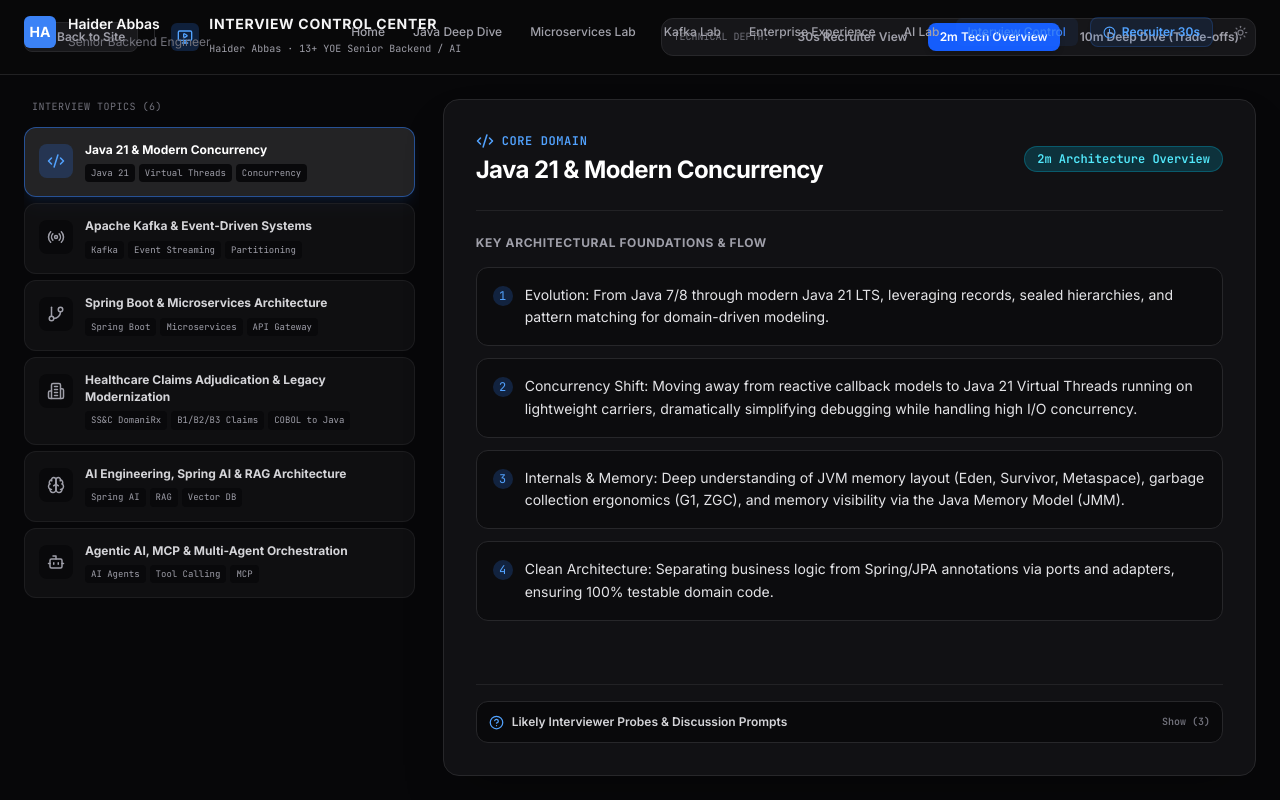
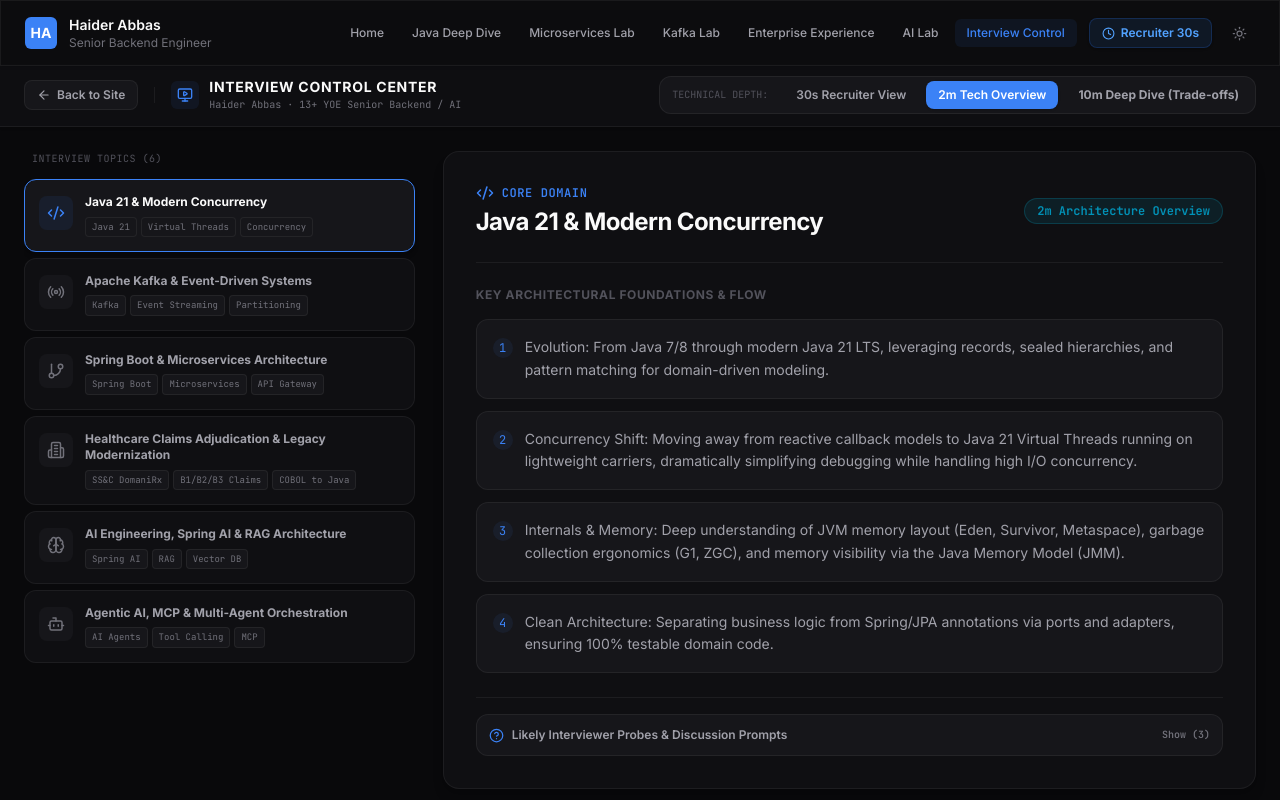
Before and after one commit to habbas-labs/portfolio, a React (Vite) app: page /#/interview in a window 1280 px wide. Shown: the top 800 px of the page. Built offline with nearby package versions, Linux system fonts and the light colour scheme.

Commit message:
Fix Interview Mode header overlap and full light/dark theme support

```diff
--- a/src/components/layout/Nav.tsx
+++ b/src/components/layout/Nav.tsx
@@ -44,12 +44,14 @@ export function Nav() {
     }
   };
 
+  const isSolid = scrolled || location.pathname !== '/';
+
   return (
     <>
       <nav
         className={`fixed top-0 left-0 right-0 z-50 transition-all duration-300 ${
-          scrolled
-            ? 'glass-panel shadow-lg'
+          isSolid
+            ? 'glass-panel shadow-sm border-b border-[var(--color-border)]'
             : 'bg-transparent'
         }`}
       >
--- a/src/pages/InterviewMode.tsx
+++ b/src/pages/InterviewMode.tsx
@@ -4,20 +4,15 @@ import { Link } from 'react-router-dom';
 import {
   ArrowLeft,
   MonitorPlay,
-  Clock,
   Layers,
   AlertOctagon,
-  ShieldCheck,
   Code2,
   HelpCircle,
-  CheckCircle2,
-  Cpu,
   Radio,
   GitBranch,
   Building2,
   Brain,
-  Bot,
-  ExternalLink
+  Bot
 } from 'lucide-react';
 import { interviewTopicDetails, profile } from '../data/content';
 import { useReducedMotion } from '../hooks/useAnimations';
@@ -45,30 +40,30 @@ export function InterviewMode() {
   };
 
   return (
-    <div className="min-h-screen bg-[#070709] text-zinc-100 flex flex-col selection:bg-blue-500/30 selection:text-blue-200">
-      {/* Presentation Control Header */}
-      <header className="sticky top-0 z-40 bg-zinc-950/90 backdrop-blur-md border-b border-zinc-800/80 px-6 py-3.5">
-        <div className="max-w-7xl mx-auto flex flex-wrap items-center justify-between gap-4">
-          <div className="flex items-center gap-4">
+    <div className="min-h-screen bg-[var(--color-surface-0)] text-[var(--color-text-primary)] flex flex-col pt-16 transition-colors duration-300">
+      {/* Presentation Control Header — docked cleanly under global Nav */}
+      <header className="sticky top-16 z-30 bg-[var(--color-surface-1)]/95 backdrop-blur-md border-b border-[var(--color-border)] px-4 sm:px-6 py-3 shadow-sm transition-colors duration-300">
+        <div className="max-w-7xl mx-auto flex flex-col md:flex-row md:items-center justify-between gap-3 sm:gap-4">
+          <div className="flex items-center gap-3 sm:gap-4">
             <Link
               to="/"
-              className="text-xs font-semibold text-zinc-400 hover:text-white transition-colors flex items-center gap-1.5 px-3 py-1.5 rounded-lg bg-zinc-900 border border-zinc-800"
+              className="text-xs font-semibold text-[var(--color-text-secondary)] hover:text-[var(--color-text-primary)] transition-colors flex items-center gap-1.5 px-3 py-1.5 rounded-lg bg-[var(--color-surface-2)] border border-[var(--color-border)] hover:bg-[var(--color-surface-3)] shrink-0"
             >
               <ArrowLeft size={14} />
               Back to Site
             </Link>
 
-            <div className="h-4 w-px bg-zinc-800" />
+            <div className="h-4 w-px bg-[var(--color-border)] hidden sm:block" />
 
             <div className="flex items-center gap-2.5">
-              <div className="p-1.5 rounded-md bg-blue-500/20 text-blue-400">
+              <div className="p-1.5 rounded-md bg-[var(--color-accent-subtle)] text-[var(--color-accent)] shrink-0">
                 <MonitorPlay size={16} />
               </div>
-              <div>
-                <h1 className="text-sm font-bold tracking-wider uppercase text-zinc-100">
+              <div className="min-w-0">
+                <h1 className="text-xs sm:text-sm font-bold tracking-wider uppercase text-[var(--color-text-primary)] truncate">
                   Interview Control Center
                 </h1>
-                <span className="text-[10px] text-zinc-400 font-mono">
+                <span className="text-[10px] text-[var(--color-text-tertiary)] font-mono block truncate">
                   {profile.name} · {profile.yearsExperience}+ YOE Senior Backend / AI
                 </span>
               </div>
@@ -76,36 +71,36 @@ export function InterviewMode() {
           </div>
 
           {/* Depth Mode Switcher */}
-          <div className="flex items-center gap-2 bg-zinc-900/90 p-1 rounded-xl border border-zinc-800">
-            <span className="text-[10px] uppercase font-mono text-zinc-500 px-2 hidden sm:inline">
+          <div className="flex items-center gap-1 sm:gap-2 bg-[var(--color-surface-2)] p-1 rounded-xl border border-[var(--color-border)] overflow-x-auto max-w-full">
+            <span className="text-[10px] uppercase font-mono text-[var(--color-text-muted)] px-2 hidden lg:inline whitespace-nowrap">
               Technical Depth:
             </span>
             <button
               onClick={() => setDepth('30s')}
-              className={`px-3 py-1.5 rounded-lg text-xs font-semibold transition-all ${
+              className={`px-3 py-1.5 rounded-lg text-xs font-semibold whitespace-nowrap transition-all ${
                 depth === '30s'
-                  ? 'bg-blue-600 text-white shadow-md'
-                  : 'text-zinc-400 hover:text-zinc-200'
+                  ? 'bg-[var(--color-accent)] text-white shadow-sm'
+                  : 'text-[var(--color-text-secondary)] hover:text-[var(--color-text-primary)] hover:bg-[var(--color-surface-3)]'
               }`}
             >
               30s Recruiter View
             </button>
             <button
               onClick={() => setDepth('2m')}
-              className={`px-3 py-1.5 rounded-lg text-xs font-semibold transition-all ${
+              className={`px-3 py-1.5 rounded-lg text-xs font-semibold whitespace-nowrap transition-all ${
                 depth === '2m'
-                  ? 'bg-blue-600 text-white shadow-md'
-                  : 'text-zinc-400 hover:text-zinc-200'
+                  ? 'bg-[var(--color-accent)] text-white shadow-sm'
+                  : 'text-[var(--color-text-secondary)] hover:text-[var(--color-text-primary)] hover:bg-[var(--color-surface-3)]'
               }`}
             >
               2m Tech Overview
             </button>
             <button
               onClick={() => setDepth('10m')}
-              className={`px-3 py-1.5 rounded-lg text-xs font-semibold transition-all ${
+              className={`px-3 py-1.5 rounded-lg text-xs font-bold whitespace-nowrap transition-all ${
                 depth === '10m'
-                  ? 'bg-amber-500 text-black font-bold shadow-md'
-                  : 'text-zinc-400 hover:text-zinc-200'
+                  ? 'bg-amber-500 text-white dark:text-zinc-950 shadow-sm'
+                  : 'text-[var(--color-text-secondary)] hover:text-[var(--color-text-primary)] hover:bg-[var(--color-surface-3)]'
               }`}
             >
               10m Deep Dive (Trade-offs)
@@ -118,11 +113,11 @@ export function InterviewMode() {
       <div className="flex-1 max-w-7xl w-full mx-auto p-4 sm:p-6 grid lg:grid-cols-12 gap-6">
         {/* Left Topic Sidebar (Control Deck) */}
         <div className="lg:col-span-4 flex flex-col gap-2">
-          <span className="text-[10px] uppercase font-mono tracking-wider text-zinc-500 px-2 mb-1">
+          <span className="text-[10px] uppercase font-mono tracking-wider text-[var(--color-text-muted)] px-2 mb-1">
             Interview Topics ({interviewTopicDetails.length})
           </span>
 
-          <div className="space-y-1.5 overflow-y-auto max-h-[calc(100vh-140px)] pr-1">
+          <div className="space-y-1.5 overflow-y-auto max-h-[calc(100vh-200px)] pr-1">
             {interviewTopicDetails.map((topic) => {
               const isSelected = selectedTopicId === topic.id;
               return (
@@ -131,27 +126,30 @@ export function InterviewMode() {
                   onClick={() => setSelectedTopicId(topic.id)}
                   className={`w-full text-left p-3.5 rounded-xl border transition-all flex items-start gap-3 group ${
                     isSelected
-                      ? 'bg-zinc-800/90 border-blue-500/50 shadow-lg shadow-blue-500/10'
-                      : 'bg-zinc-900/50 border-zinc-800/60 hover:bg-zinc-800/40 hover:border-zinc-700'
+                      ? 'bg-[var(--color-surface-2)] border-[var(--color-accent)] shadow-md'
+                      : 'bg-[var(--color-surface-1)] border-[var(--color-border)] hover:border-[var(--color-border-hover)] hover:bg-[var(--color-surface-2)]/60'
                   }`}
                 >
-                  <div className={`p-2 rounded-lg mt-0.5 transition-colors ${
+                  <div className={`p-2 rounded-lg mt-0.5 transition-colors shrink-0 ${
                     isSelected
-                      ? 'bg-blue-500/20 text-blue-400'
-                      : 'bg-zinc-950 text-zinc-400 group-hover:text-zinc-200'
+                      ? 'bg-[var(--color-accent-subtle)] text-[var(--color-accent)]'
+                      : 'bg-[var(--color-surface-2)] text-[var(--color-text-tertiary)] group-hover:text-[var(--color-text-primary)]'
                   }`}>
                     {getTopicIcon(topic.icon)}
                   </div>
 
                   <div className="flex-1 min-w-0">
                     <p className={`text-xs font-bold leading-snug transition-colors ${
-                      isSelected ? 'text-white' : 'text-zinc-300 group-hover:text-white'
+                      isSelected ? 'text-[var(--color-text-primary)]' : 'text-[var(--color-text-secondary)] group-hover:text-[var(--color-text-primary)]'
                     }`}>
                       {topic.title}
                     </p>
                     <div className="flex flex-wrap gap-1 mt-1.5">
                       {topic.tags.slice(0, 3).map(tag => (
-                        <span key={tag} className="text-[9px] font-mono px-1.5 py-0.5 rounded bg-zinc-950 text-zinc-400">
+                        <span
+                          key={tag}
+                          className="text-[9px] font-mono px-1.5 py-0.5 rounded bg-[var(--color-surface-2)] text-[var(--color-text-tertiary)] border border-[var(--color-border)]"
+                        >
                           {tag}
                         </span>
                       ))}
@@ -172,16 +170,16 @@ export function InterviewMode() {
               animate={{ opacity: 1, y: 0 }}
               exit={reduced ? {} : { opacity: 0, y: -8 }}
               transition={{ duration: 0.2 }}
-              className="bg-zinc-900/60 border border-zinc-800 rounded-2xl p-6 sm:p-8 flex flex-col flex-1 shadow-2xl"
+              className="bg-[var(--color-surface-1)] border border-[var(--color-border)] rounded-2xl p-6 sm:p-8 flex flex-col flex-1 shadow-lg transition-colors duration-300"
             >
               {/* Header with Topic and Current Depth Tag */}
-              <div className="pb-6 border-b border-zinc-800/80 flex flex-wrap items-center justify-between gap-3">
+              <div className="pb-6 border-b border-[var(--color-border)] flex flex-wrap items-center justify-between gap-3">
                 <div>
-                  <div className="flex items-center gap-2 text-xs font-mono font-semibold text-blue-400 uppercase tracking-wider mb-1">
+                  <div className="flex items-center gap-2 text-xs font-mono font-semibold text-[var(--color-accent)] uppercase tracking-wider mb-1">
                     {getTopicIcon(selectedTopic.icon)}
                     <span>{selectedTopic.category.toUpperCase()} DOMAIN</span>
                   </div>
-                  <h2 className="text-2xl font-bold text-white tracking-tight">
+                  <h2 className="text-2xl font-bold text-[var(--color-text-primary)] tracking-tight">
                     {selectedTopic.title}
                   </h2>
                 </div>
@@ -189,10 +187,10 @@ export function InterviewMode() {
                 <div className="flex items-center gap-2">
                   <span className={`px-3 py-1 rounded-full text-xs font-mono font-bold ${
                     depth === '30s'
-                      ? 'bg-blue-500/20 text-blue-300 border border-blue-500/30'
+                      ? 'bg-blue-500/10 text-blue-600 dark:text-blue-400 border border-blue-500/20'
                       : depth === '2m'
-                        ? 'bg-cyan-500/20 text-cyan-300 border border-cyan-500/30'
-                        : 'bg-amber-500/20 text-amber-300 border border-amber-500/30'
+                        ? 'bg-cyan-500/10 text-cyan-600 dark:text-cyan-400 border border-cyan-500/20'
+                        : 'bg-amber-500/10 text-amber-600 dark:text-amber-400 border border-amber-500/20'
                   }`}>
                     {depth === '30s' && '30s Elevator Pitch'}
                     {depth === '2m' && '2m Architecture Overview'}
@@ -204,26 +202,26 @@ export function InterviewMode() {
               {/* Dynamic Content Presentation */}
               <div className="py-6 flex-1 space-y-6">
                 {depth === '30s' && (
-                  <div className="p-6 rounded-xl bg-blue-950/20 border border-blue-500/30 text-zinc-200 leading-relaxed text-base">
-                    <p className="font-sans">{selectedTopic.depth.thirtySecond}</p>
+                  <div className="p-6 rounded-xl bg-[var(--color-accent-subtle)] border border-[var(--color-border-accent)] text-[var(--color-text-primary)] leading-relaxed text-base">
+                    <p className="font-sans leading-relaxed">{selectedTopic.depth.thirtySecond}</p>
                   </div>
                 )}
 
                 {depth === '2m' && (
                   <div className="space-y-4">
-                    <h4 className="text-xs font-bold uppercase tracking-wider text-zinc-400">
+                    <h4 className="text-xs font-bold uppercase tracking-wider text-[var(--color-text-muted)]">
                       Key Architectural Foundations & Flow
                     </h4>
                     <div className="grid gap-3">
                       {selectedTopic.depth.twoMinute.map((point, idx) => (
                         <div
                           key={idx}
-                          className="p-4 rounded-xl bg-zinc-950/60 border border-zinc-800 flex items-start gap-3"
+                          className="p-4 rounded-xl bg-[var(--color-surface-2)] border border-[var(--color-border)] flex items-start gap-3"
                         >
-                          <span className="w-5 h-5 rounded-full bg-blue-500/20 text-blue-400 text-xs font-mono flex items-center justify-center shrink-0 mt-0.5">
+                          <span className="w-5 h-5 rounded-full bg-[var(--color-accent-subtle)] text-[var(--color-accent)] text-xs font-mono flex items-center justify-center shrink-0 mt-0.5">
                             {idx + 1}
                           </span>
-                          <p className="text-sm text-zinc-200 leading-relaxed">
+                          <p className="text-sm text-[var(--color-text-secondary)] leading-relaxed">
                             {point}
                           </p>
                         </div>
@@ -236,26 +234,26 @@ export function InterviewMode() {
                   <div className="space-y-6">
                     {/* Deep Architecture */}
                     <div>
-                      <h4 className="text-xs font-bold uppercase tracking-wider text-zinc-400 mb-2 flex items-center gap-2">
-                        <Layers size={14} className="text-amber-400" />
+                      <h4 className="text-xs font-bold uppercase tracking-wider text-[var(--color-text-muted)] mb-2 flex items-center gap-2">
+                        <Layers size={14} className="text-amber-500" />
                         In-Depth System Topology & Execution
                       </h4>
-                      <p className="text-sm text-zinc-300 leading-relaxed bg-zinc-950/70 p-4 rounded-xl border border-zinc-800">
+                      <p className="text-sm text-[var(--color-text-secondary)] leading-relaxed bg-[var(--color-surface-2)] p-4 rounded-xl border border-[var(--color-border)]">
                         {selectedTopic.depth.tenMinute.architecture}
                       </p>
                     </div>
 
                     {/* Trade-offs Matrix */}
                     <div>
-                      <h4 className="text-xs font-bold uppercase tracking-wider text-zinc-400 mb-2 flex items-center gap-2">
-                        <AlertOctagon size={14} className="text-amber-400" />
+                      <h4 className="text-xs font-bold uppercase tracking-wider text-[var(--color-text-muted)] mb-2 flex items-center gap-2">
+                        <AlertOctagon size={14} className="text-amber-500" />
                         Hard Trade-Offs & Decisions
                       </h4>
                       <div className="space-y-2">
                         {selectedTopic.depth.tenMinute.tradeoffs.map((t, idx) => (
                           <div
                             key={idx}
-                            className="p-3.5 rounded-lg bg-amber-500/5 border-l-2 border-amber-500 text-xs text-zinc-300 leading-relaxed"
+                            className="p-3.5 rounded-lg bg-amber-500/10 border-l-4 border-amber-500 text-xs text-[var(--color-text-secondary)] leading-relaxed"
                           >
                             {t}
                           </div>
@@ -265,20 +263,20 @@ export function InterviewMode() {
 
                     {/* Scaling & Failure Handling */}
                     <div className="grid md:grid-cols-2 gap-4">
-                      <div className="p-4 rounded-xl bg-zinc-950/60 border border-zinc-800">
-                        <span className="text-[10px] font-mono uppercase text-emerald-400 block mb-1">
+                      <div className="p-4 rounded-xl bg-[var(--color-surface-2)] border border-[var(--color-border)]">
+                        <span className="text-[10px] font-mono uppercase text-emerald-600 dark:text-emerald-400 block mb-1 font-bold">
                           Scaling Strategy
                         </span>
-                        <p className="text-xs text-zinc-300 leading-relaxed">
+                        <p className="text-xs text-[var(--color-text-secondary)] leading-relaxed">
                           {selectedTopic.depth.tenMinute.scaling}
                         </p>
                       </div>
 
-                      <div className="p-4 rounded-xl bg-zinc-950/60 border border-zinc-800">
-                        <span className="text-[10px] font-mono uppercase text-rose-400 block mb-1">
+                      <div className="p-4 rounded-xl bg-[var(--color-surface-2)] border border-[var(--color-border)]">
+                        <span className="text-[10px] font-mono uppercase text-rose-600 dark:text-rose-400 block mb-1 font-bold">
                           Failure Handling & Resiliency
                         </span>
-                        <p className="text-xs text-zinc-300 leading-relaxed">
+                        <p className="text-xs text-[var(--color-text-secondary)] leading-relaxed">
                           {selectedTopic.depth.tenMinute.failureHandling}
                         </p>
                       </div>
@@ -288,16 +286,16 @@ export function InterviewMode() {
               </div>
 
               {/* Sample Interviewer Questions Toggle */}
-              <div className="pt-4 border-t border-zinc-800/80">
+              <div className="pt-4 border-t border-[var(--color-border)]">
                 <button
                   onClick={() => setShowQuestions(!showQuestions)}
-                  className="flex items-center justify-between w-full p-3 rounded-xl bg-zinc-950 hover:bg-zinc-800/50 border border-zinc-800 transition-colors text-xs font-semibold text-zinc-300"
+                  className="flex items-center justify-between w-full p-3 rounded-xl bg-[var(--color-surface-2)] hover:bg-[var(--color-surface-3)] border border-[var(--color-border)] transition-colors text-xs font-semibold text-[var(--color-text-secondary)] hover:text-[var(--color-text-primary)]"
                 >
                   <span className="flex items-center gap-2">
-                    <HelpCircle size={15} className="text-blue-400" />
+                    <HelpCircle size={15} className="text-[var(--color-accent)]" />
                     Likely Interviewer Probes & Discussion Prompts
                   </span>
-                  <span className="font-mono text-[10px] text-zinc-500">
+                  <span className="font-mono text-[10px] text-[var(--color-text-tertiary)]">
                     {showQuestions ? 'Hide' : `Show (${selectedTopic.depth.sampleQuestions.length})`}
                   </span>
                 </button>
@@ -311,9 +309,9 @@ export function InterviewMode() {
                     {selectedTopic.depth.sampleQuestions.map((q, idx) => (
                       <div
                         key={idx}
-                        className="p-3 rounded-lg bg-zinc-900 border border-zinc-800/80 text-xs text-zinc-300 flex items-start gap-2"
+                        className="p-3 rounded-lg bg-[var(--color-surface-2)] border border-[var(--color-border)] text-xs text-[var(--color-text-secondary)] flex items-start gap-2"
                       >
-                        <span className="text-blue-400 font-mono font-bold">Q{idx + 1}:</span>
+                        <span className="text-[var(--color-accent)] font-mono font-bold shrink-0">Q{idx + 1}:</span>
                         <span>{q}</span>
                       </div>
                     ))}
```
